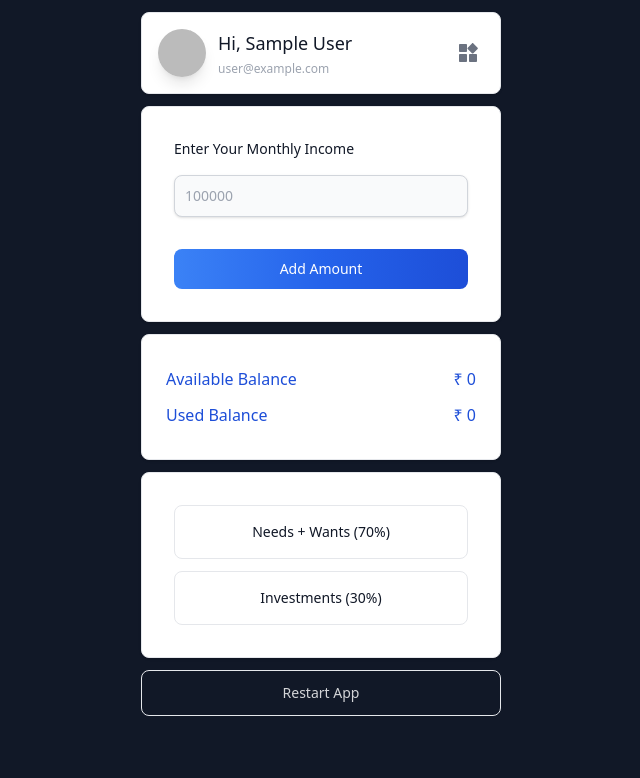
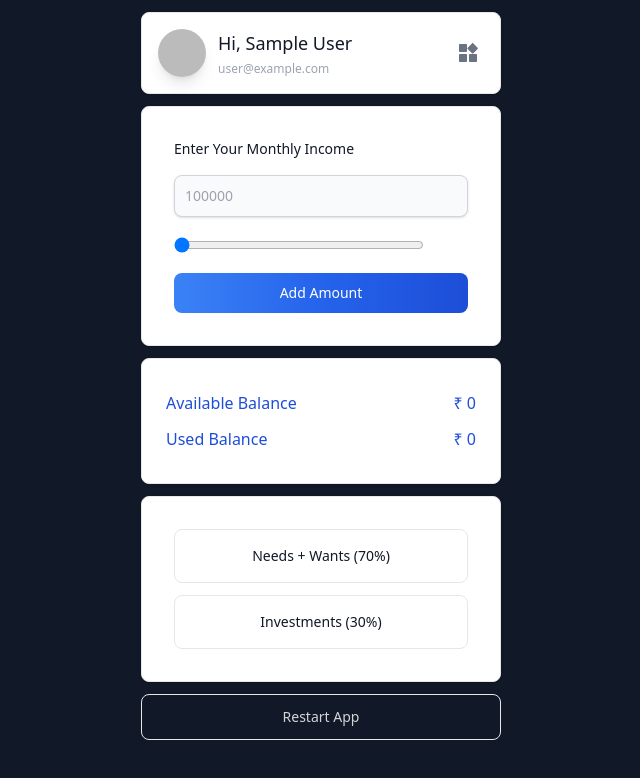
Before and after one commit to gauravsoni97/financefixer, a React (Create React App) app: page / in a window 1280 px wide. Shown: the top 778 px of the page, without its empty margins (319-959 px from the left). Built offline with nearby package versions, Linux system fonts and the light colour scheme; no server answers; sample sign-in values are in the browser's storage.

Commit message:
context created for slider

```diff
--- a/src/App.js
+++ b/src/App.js
@@ -4,10 +4,12 @@ import Login from "./Screens/Login/Login";
 import Main from "./Screens/Main/Main";
 import { AuthContextProvider } from "./context/AuthContext";
 import Protected from "./Protected";
+import { SliderContext } from "./context/SliderRangeValue";
 
 const App = () => {
   return (
     <AuthContextProvider>
+      <SliderContext>
         <Routes>
           <Route path="/login" element={<Login />} />
           <Route
@@ -19,6 +21,7 @@ const App = () => {
             }
           />
         </Routes>
+      </SliderContext>
     </AuthContextProvider>
   );
 };
--- a/src/Screens/Main/MainPage/HeroForm.jsx
+++ b/src/Screens/Main/MainPage/HeroForm.jsx
@@ -1,5 +1,6 @@
 import { Slider } from "@mui/material";
 import React, { useState } from "react";
+import RangeSlider from "./RangeSlider/RangeSlider";
 
 const HeroForm = ({ incomeForm }) => {
   return (
@@ -32,6 +33,7 @@ const HeroForm = ({ incomeForm }) => {
             : ""}
         </p>
 
+       <RangeSlider/>
         <button
           type="submit"
           className="text-white bg-gradient-to-r from-blue-500 via-blue-600 to-blue-700 hover:bg-gradient-to-br focus:ring-4 focus:outline-none focus:ring-blue-300 dark:focus:ring-blue-800 font-medium rounded-lg text-sm px-5 py-2.5 text-center mr-2 mb-2 w-full w-max-sm"
--- /dev/null
+++ b/src/Screens/Main/MainPage/RangeSlider/RangeSlider.jsx
@@ -0,0 +1,37 @@
+import React, { useContext, useState } from "react";
+import {
+  SliderContext,
+  useSliderRangeContext,
+} from "../../../../context/SliderRangeValue";
+
+const RangeSlider = () => {
+  const contextValue = useSliderRangeContext();
+  const { sliderValue, setSliderValue } = contextValue || {};
+
+  const [rangeInputValue, setRangeInputValue] = useState(0);
+
+  const handleSliderValue = (e) => {
+    setRangeInputValue(e.target.value);
+    setSliderValue(e.target.value);
+  };
+
+
+  console.log(sliderValue);
+
+  return (
+    <div className="flex items-center justify-between">
+      <input
+        style={{ width: "85%" }}
+        type="range"
+        min={10}
+        max={100}
+        step={5}
+        value={rangeInputValue}
+        onChange={handleSliderValue}
+      />
+      <div>{sliderValue}%</div>
+    </div>
+  );
+};
+
+export default RangeSlider;
--- /dev/null
+++ b/src/context/SliderRangeValue.js
@@ -0,0 +1,17 @@
+import React, { useContext, useState, createContext } from "react";
+
+const SliderRangeValue = createContext();
+
+export const SliderContext = ({ children }) => {
+  const [sliderValue, setSliderValue] = useState(0);
+
+  return (
+    <SliderRangeValue.Provider value={{ setSliderValue, sliderValue }}>
+      {children}
+    </SliderRangeValue.Provider>
+  );
+};
+
+export const useSliderRangeContext = () => {
+  return useContext(SliderRangeValue);
+};
```
Lines whose indentation alone changed are shown as unchanged.
